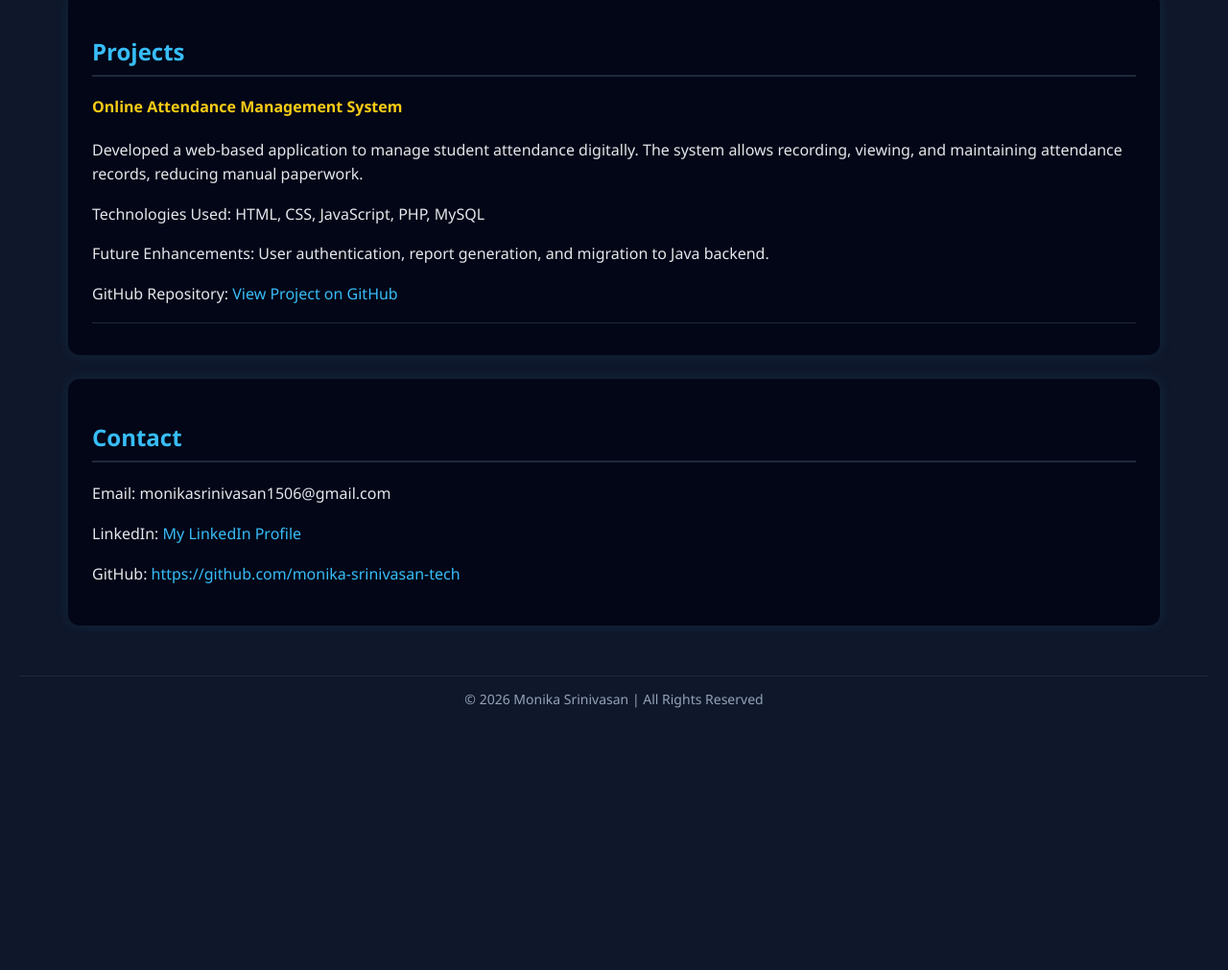
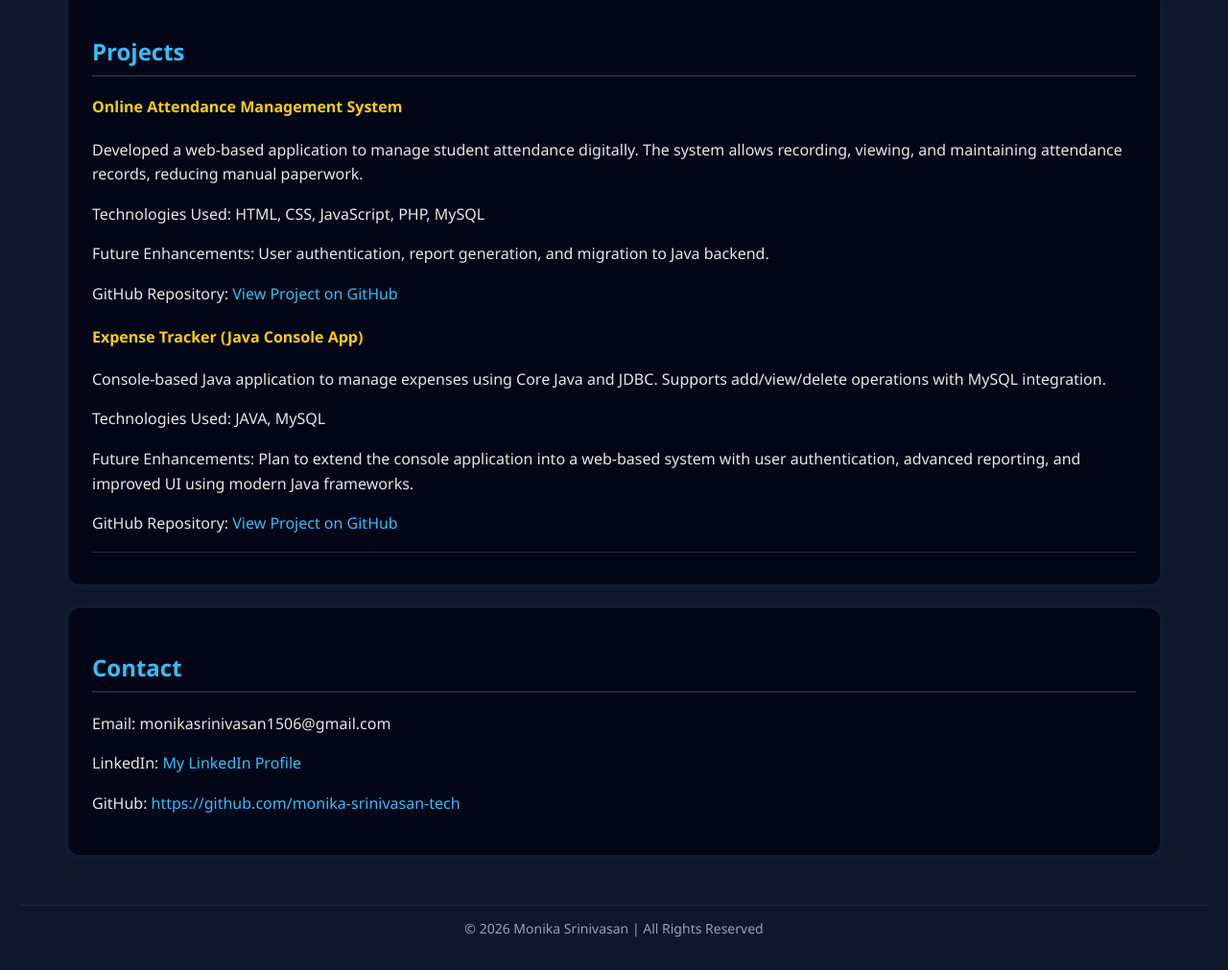
Before and after one commit to monika-srinivasan-tech/portfolio-website, a plain HTML site: page index.html in a window 1280 px wide. Shown: the part 989-2000 px from the top of the page at 96% size. Before the commit the page ends 1761 px from the top, so only its background shows below. Drawn offline with Linux system fonts and the light colour scheme.

Commit message:
index.html

```diff
--- a/index.html
+++ b/index.html
@@ -88,6 +88,24 @@
             </a>
         </p>
 
+        <h4>Expense Tracker (Java Console App)</h4>
+        <p>
+            Console-based Java application to manage expenses using Core Java and JDBC.
+            Supports add/view/delete operations with MySQL integration.
+        </p>
+        <p>
+            Technologies Used: JAVA, MySQL
+        </p>
+        <p>
+            Future Enhancements: Plan to extend the console application into a web-based system with user authentication, advanced reporting, and improved UI using modern Java frameworks.
+        </p>
+        <p>
+            GitHub Repository:
+            <a href="https://github.com/monika-srinivasan-tech/expense-tracker-java" target="_blank">
+                View Project on GitHub
+            </a>
+        </p>
+
 
         <hr>
     </section>
```
